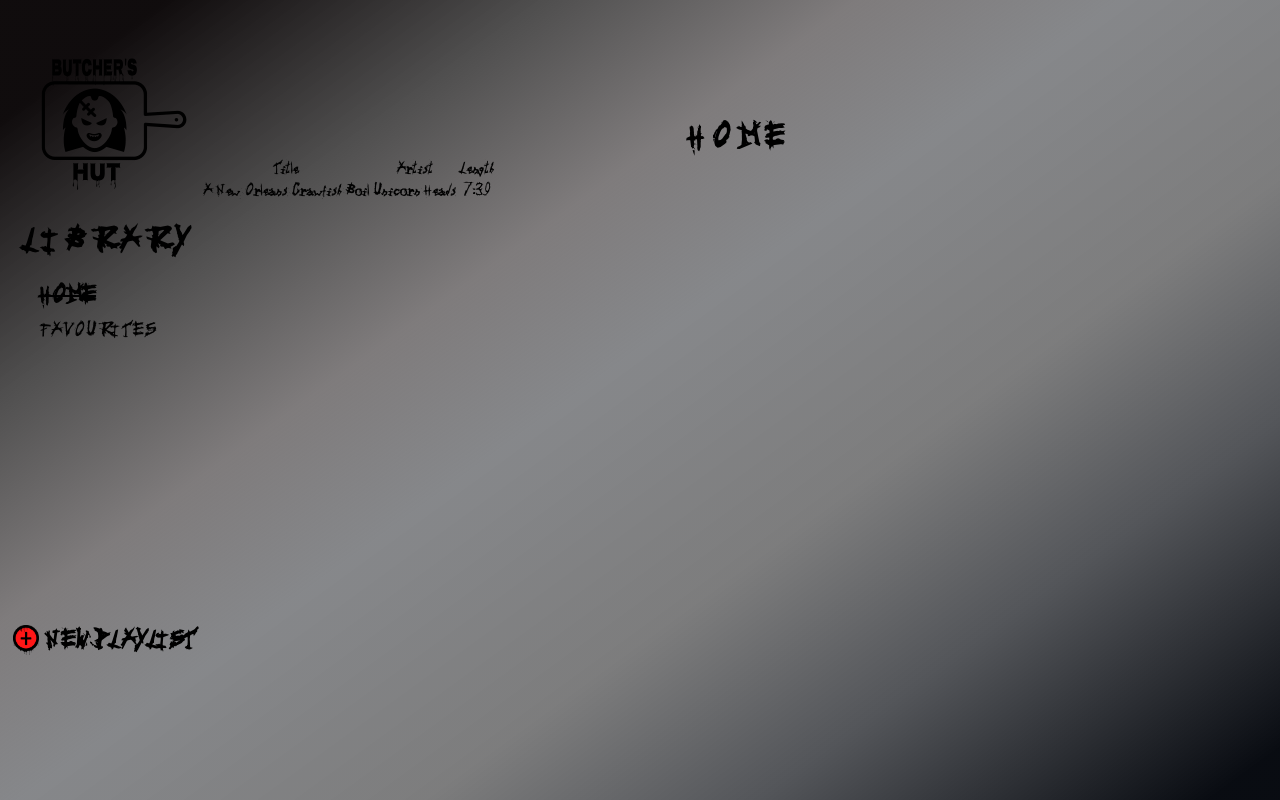
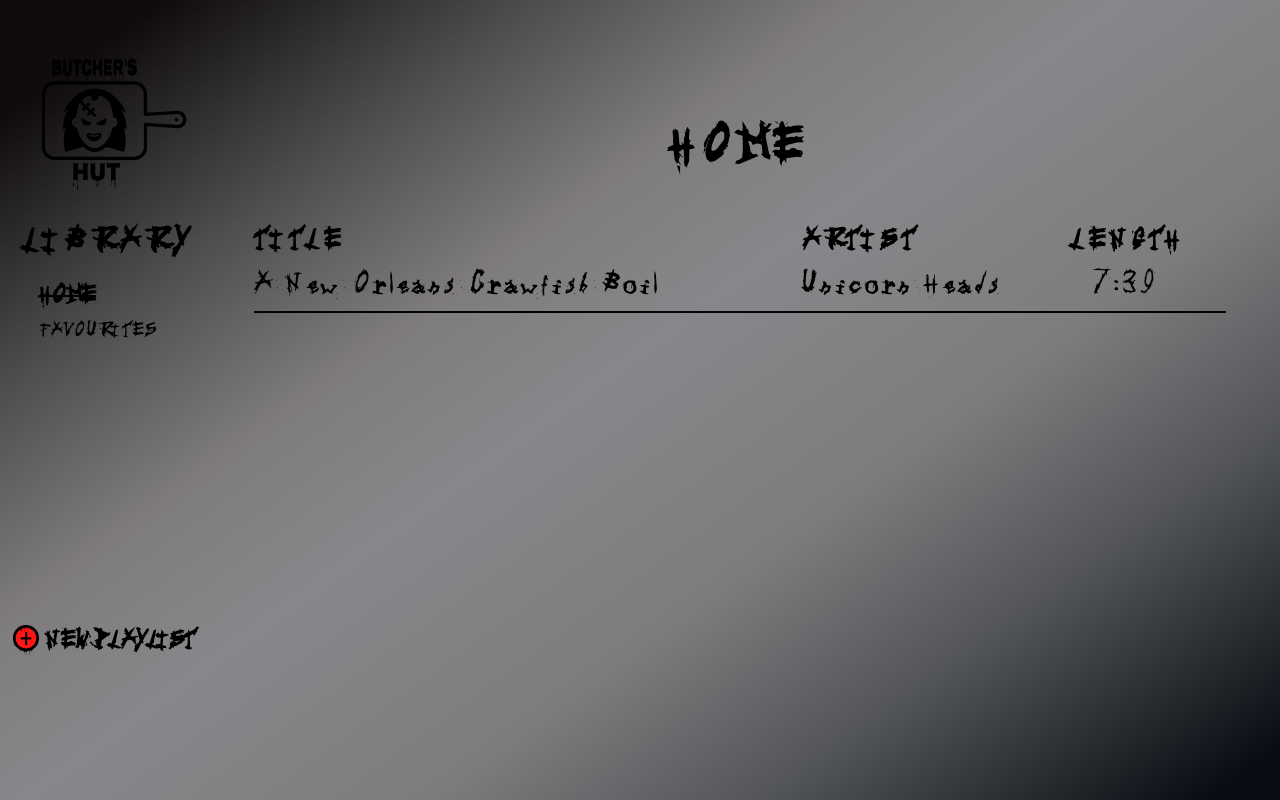
Before and after one commit to DawidSzpener/MusicPlayer, a React (Create React App) app: page / in a window 1280 px wide. Built offline with nearby package versions, Linux system fonts and the light colour scheme.

Commit message:
Style <Content />'s table

```diff
--- a/src/components/UI/Content/Content.js
+++ b/src/components/UI/Content/Content.js
@@ -12,10 +12,10 @@ const Content = () => {
     <div className="Content">
       <div className="Content__title">{currentPlaylist}</div>
       {songIds.length <= 0 ? (
-        <p>Your playlist is empty</p>
+        <p className="Content__title">Your playlist is empty</p>
       ) : (
-        <table>
-          <thead>
+        <table className="Content__table">
+          <thead className="Content__table__head">
             <tr>
               <td>Title</td>
               <td>Artist</td>
@@ -28,10 +28,10 @@ const Content = () => {
               const { title, artist, length } = state.media[id]
 
               return (
-                <tr key={id}>
-                  <td>{title}</td>
-                  <td>{artist}</td>
-                  <td>{length}</td>
+                <tr key={id} className="Content__table__tr">
+                  <td className="Content__table__td">{title}</td>
+                  <td className="Content__table__td">{artist}</td>
+                  <td className="Content__table__td" style={{paddingLeft: '23px'}}>{length}</td>
                 </tr>
               )
             })}
--- a/src/components/UI/Content/Content.scss
+++ b/src/components/UI/Content/Content.scss
@@ -5,13 +5,51 @@
   top: 100px;
   width: calc(100% - 200px);
   height: calc(100% - 225px);
+  overflow-y: auto;
+
+  &::-webkit-scrollbar {
+    width: 10px;
+  }
+  &::-webkit-scrollbar-thumb {
+    background-color: rgb(61, 51, 51);
+    border-radius: 4px;
+  }
+  &::-webkit-scrollbar-track {
+    background-color: black;
+    border-radius: 4px;
+  }
 
   &__title {
     user-select: none;
     text-transform: uppercase;
     font-weight: bold;
-    font-size: 2rem;
+    font-size: 3rem;
     letter-spacing: 8px;
     padding-top: 20px;
   }
+  &__table {
+    border-collapse: collapse;
+    width: 90%;
+    margin-top: 49px;
+    margin-left: 5%;
+    user-select: none;
+    text-transform: capitalize;
+    font-size: 1.8rem;
+    letter-spacing: 4px;
+    text-align: left;
+
+    &__head {
+      text-transform: uppercase;
+      font-weight: bold;
+      font-size: 1.7rem;
+      letter-spacing: 6px;
+    }
+    &__tr {
+      border-bottom: 2px solid #020202;
+      width: 90%;
+    }
+    &__td {
+      padding: 10px 0;
+    }
+  }
 }
```
Also changed, not shown: 1 other file (tests, documents, lock files or other folders).
